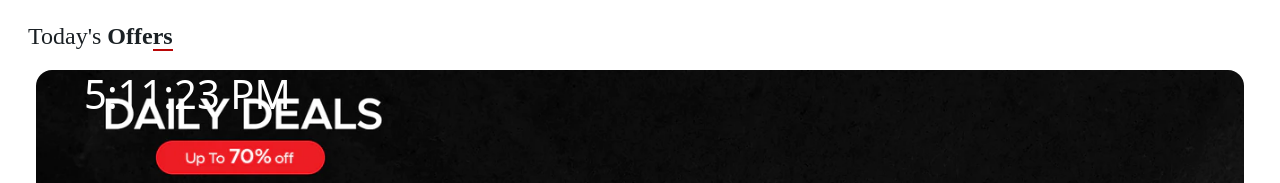
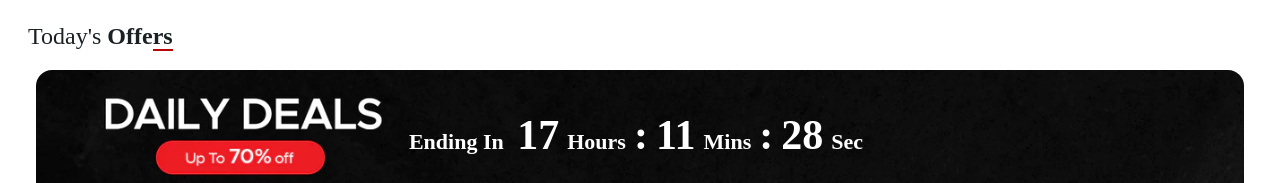
Before and after one commit to rohitmore45/react-boat-project, a React (Vite) app: page / in a window 1280 px wide. Shown: the part 1130-1313 px from the top of the page. Built offline with nearby package versions, Linux system fonts and the light colour scheme.

Commit message:
mofified offersection

```diff
--- a/src/components/offer/OfferSection.jsx
+++ b/src/components/offer/OfferSection.jsx
@@ -1,19 +1,21 @@
-import React, { useEffect, useState } from "react";
+import React, { useState } from "react";
 import styles from "./OfferSection.module.css";
 
 export default function OfferSection() {
-  const [time, setTime] = useState(new Date());
+  let [hour, setHour] = useState(new Date().getHours());
+  setInterval(() => {
+    setHour(new Date().getHours());
+  }, 1000);
 
-  useEffect(() => {
-    const interval =
-      (() => {
-        setTime(new Date());
-      },
-      1000);
-    return () => clearInterval(interval);
-  }, []);
+  let [minute, setMinute] = useState(new Date().getMinutes());
+  setInterval(() => {
+    setMinute(new Date().getMinutes());
+  }, 1000);
 
-  console.log(time.toLocaleTimeString());
+  let [second, setSecond] = useState(new Date().getSeconds());
+  setInterval(() => {
+    setSecond(new Date().getSeconds());
+  }, 1000);
 
   return (
     <>
@@ -25,10 +27,20 @@ export default function OfferSection() {
         </div>
 
         <div className="mx-4">
-          <div className={`${styles.offerImg} rounded-4`}>
-            <h1 className="text-white ms-5 ms-5">
-              {time.toLocaleTimeString()}
-            </h1>
+          <div
+            className={`${styles.offerImg} rounded-4 d-flex align-items-center justify-content-center text-white`}
+          >
+            <div>
+              <span className={`${styles.time}`}>Ending In </span>
+              <span className={`${styles.timeHms}`}>{hour}</span>
+              <span className={`${styles.time}`}>Hours</span>
+              <span className={`${styles.colon}`}>:</span>
+              <span className={`${styles.timeHms}`}>{minute}</span>
+              <span className={`${styles.time}`}>Mins</span>
+              <span className={`${styles.colon}`}>:</span>
+              <span className={`${styles.timeHms}`}>{second}</span>
+              <span className={`${styles.time}`}>Sec</span>
+            </div>
           </div>
         </div>
       </div>
--- a/src/components/offer/OfferSection.module.css
+++ b/src/components/offer/OfferSection.module.css
@@ -11,3 +11,17 @@
   height: 130px;
   background-size: cover;
 }
+.time {
+  font-size: 22px;
+  font-weight: bolder;
+  margin-right: 8px;
+  font-family: "sans-serif";
+}
+
+.colon,
+.timeHms {
+  font-size: 42px;
+  font-weight: bolder;
+  margin-right: 8px;
+  font-family: "sans-serif";
+}
```
